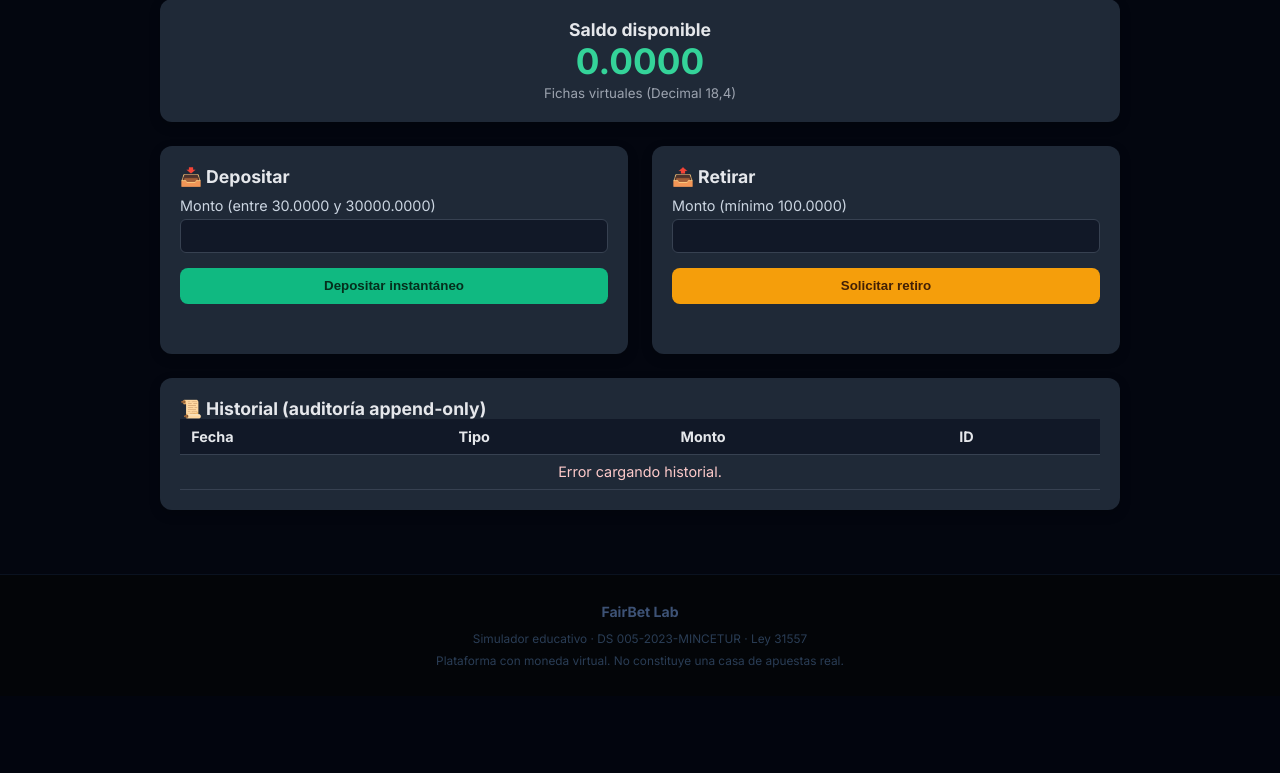
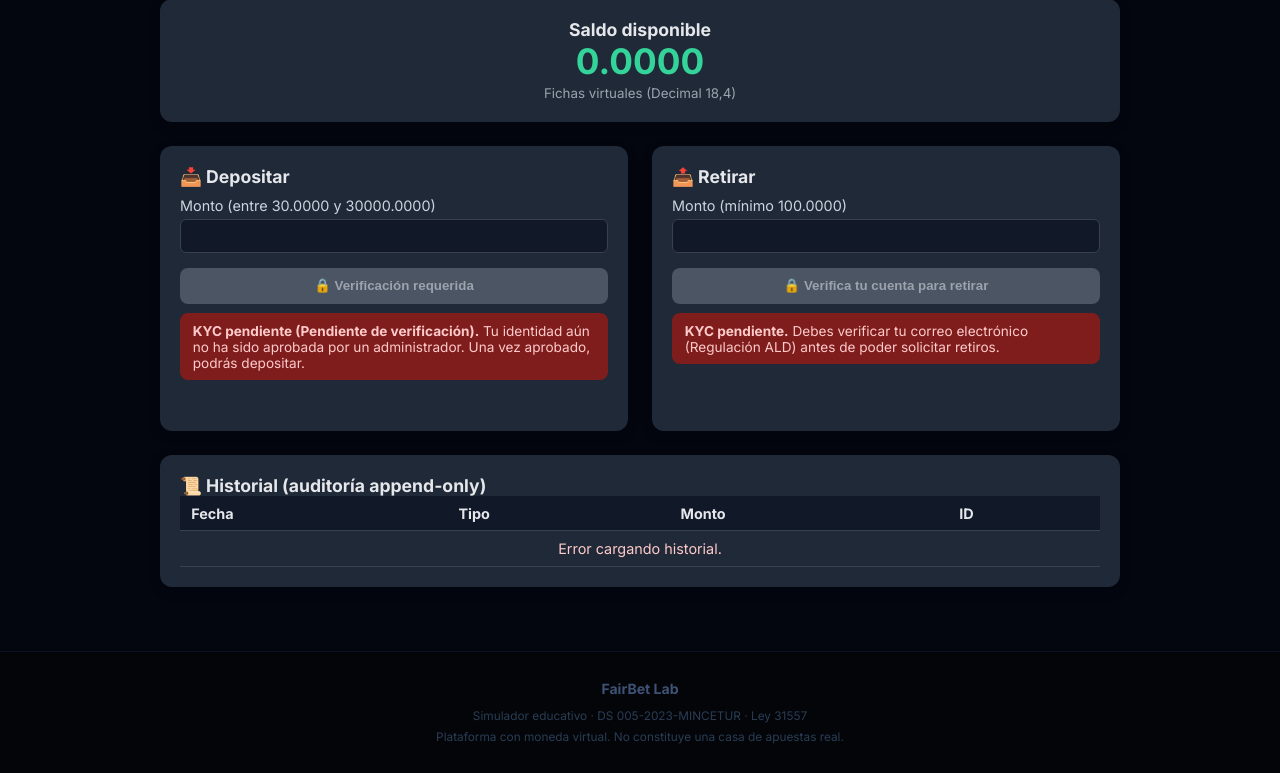
Before and after one commit to carlos-d04p/Proyecto-Challenge_Apuestas, a Django app: page /payments/ in a window 1280 px wide. Shown: the part 212-985 px from the top of the page. Before the commit the page ends 880 px from the top, so only its background shows below. Run offline with Django 5.2, Linux system fonts and the light colour scheme; a user stored in the database is signed in; tables that the repository leaves empty hold one stand-in row (values such as "Sample post"); data that the repository does not hold is empty.

Commit message:
feat: bloquear deposito hasta verificar correo y KYC aprobado

```diff
--- a/apps/payments/views.py
+++ b/apps/payments/views.py
@@ -157,10 +157,21 @@ class PaymentsDashboardView(LoginRequiredMixin, TemplateView):
 
     def get_context_data(self, **kwargs):
         ctx = super().get_context_data(**kwargs)
-        ctx["balance"] = _money(get_wallet_balance(self.request.user))
-        ctx["is_kyc_verified"] = bool(
-            getattr(self.request.user, "is_email_verified", False)
-        )
+        user = self.request.user
+        ctx["balance"] = _money(get_wallet_balance(user))
+        # Verificacion de correo
+        email_ok = bool(getattr(user, "is_email_verified", False))
+        # Estado KYC aprobado
+        try:
+            kyc_ok = email_ok and user.perfil_kyc.status == "VERIFIED"
+            kyc_status = user.perfil_kyc.get_status_display()
+        except Exception:
+            kyc_ok = False
+            kyc_status = "Sin perfil KYC"
+        ctx["email_verified"] = email_ok
+        ctx["is_kyc_verified"] = kyc_ok   # retiros
+        ctx["can_deposit"] = kyc_ok       # depósitos
+        ctx["kyc_status"] = kyc_status
         ctx["min_deposit"] = "30.0000"
         ctx["max_deposit"] = "30000.0000"
         ctx["min_withdrawal"] = "100.0000"
--- a/apps/wallet/services.py
+++ b/apps/wallet/services.py
@@ -35,9 +35,35 @@ WALLET_INTERNAL_TRANSFER_CREATED = "WALLET_INTERNAL_TRANSFER_CREATED"
 def deposit_simulated(user, amount, created_by, idempotency_key=None):
     amount = normalize_money(amount)
 
+    # --- GUARD: Verificación de correo electrónico obligatoria ---
+    if not getattr(user, 'is_email_verified', False):
+        raise PermissionError(
+            "Debes verificar tu correo electrónico antes de realizar depósitos. "
+            "Revisa tu bandeja de entrada."
+        )
+
+    # --- GUARD: Estado KYC debe ser VERIFIED ---
+    try:
+        perfil = user.perfil_kyc
+        if perfil.status == "BLOCKED":
+            raise PermissionError("Tu cuenta está bloqueada. Contacta al soporte.")
+        if perfil.status == "SELF_EXCLUDED":
+            raise PermissionError("Tu cuenta está en autoexclusión. No puedes realizar depósitos.")
+        if perfil.status != "VERIFIED":
+            raise PermissionError(
+                "Tu perfil KYC aún no ha sido aprobado. "
+                "Un administrador debe verificar tu identidad antes de que puedas depositar."
+            )
+    except user.__class__.perfil_kyc.RelatedObjectDoesNotExist:
+        raise PermissionError(
+            "No tienes un perfil KYC registrado. "
+            "Completa tu verificación de identidad en tu perfil."
+        )
+
     # --- REGLA DE NEGOCIO: Límites de Depósito simulado ---
     if amount < Decimal("30.0000") or amount > Decimal("30000.0000"):
         raise ValidationError("El depósito debe estar entre 30.0000 y 30,000.0000 fichas.")
+
 
     payload = _build_payload(
         operation="deposit_simulated",
--- a/templates/payments/dashboard.html
+++ b/templates/payments/dashboard.html
@@ -41,11 +41,24 @@
     <h2>📥 Depositar</h2>
     <form class="pay-form" id="form-deposit">
       <label for="dep-amount">Monto (entre {{ min_deposit }} y {{ max_deposit }})</label>
-      <input type="number" id="dep-amount" name="amount" step="0.0001" min="{{ min_deposit }}" max="{{ max_deposit }}" required />
-      <button type="submit" class="pay-btn primary">Depositar instantáneo</button>
+      <input type="number" id="dep-amount" name="amount" step="0.0001" min="{{ min_deposit }}" max="{{ max_deposit }}" required {% if not can_deposit %}disabled{% endif %} />
+      <button type="submit" class="pay-btn primary" {% if not can_deposit %}disabled{% endif %}>
+        {% if can_deposit %}Depositar instantáneo{% else %}🔒 Verificación requerida{% endif %}
+      </button>
+      {% if not email_verified %}
+        <div class="pay-kyc-warn">
+          <strong>Correo no verificado.</strong> Debes confirmar tu correo electrónico antes de poder depositar.
+          <a href="{% url 'accounts_web:perfil' %}" style="color:#fca5a5;">Ir a mi perfil →</a>
+        </div>
+      {% elif not can_deposit %}
+        <div class="pay-kyc-warn">
+          <strong>KYC pendiente ({{ kyc_status }}).</strong> Tu identidad aún no ha sido aprobada por un administrador. Una vez aprobado, podrás depositar.
+        </div>
+      {% endif %}
       <div class="pay-msg" id="dep-msg"></div>
     </form>
   </div>
+
 
   <!-- Retiro -->
   <div class="pay-card">
```
